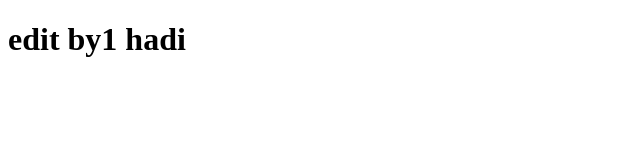
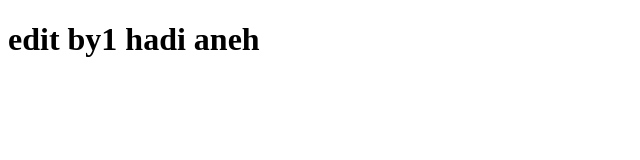
Before and after one commit to mora1273/testing, a plain HTML site: page index.html in a window 1280 px wide. Shown: the whole page, without its empty margins (0-640 px from the left). Drawn offline with Linux system fonts and the light colour scheme.

Commit message:
bismillah

```diff
--- a/index.html
+++ b/index.html
@@ -9,7 +9,7 @@
 </head>
 
 <body>
-    <h1>edit by1 hadi</h1>
+    <h1>edit by1 hadi aneh</h1>
 </body>
 
 </html>
```
